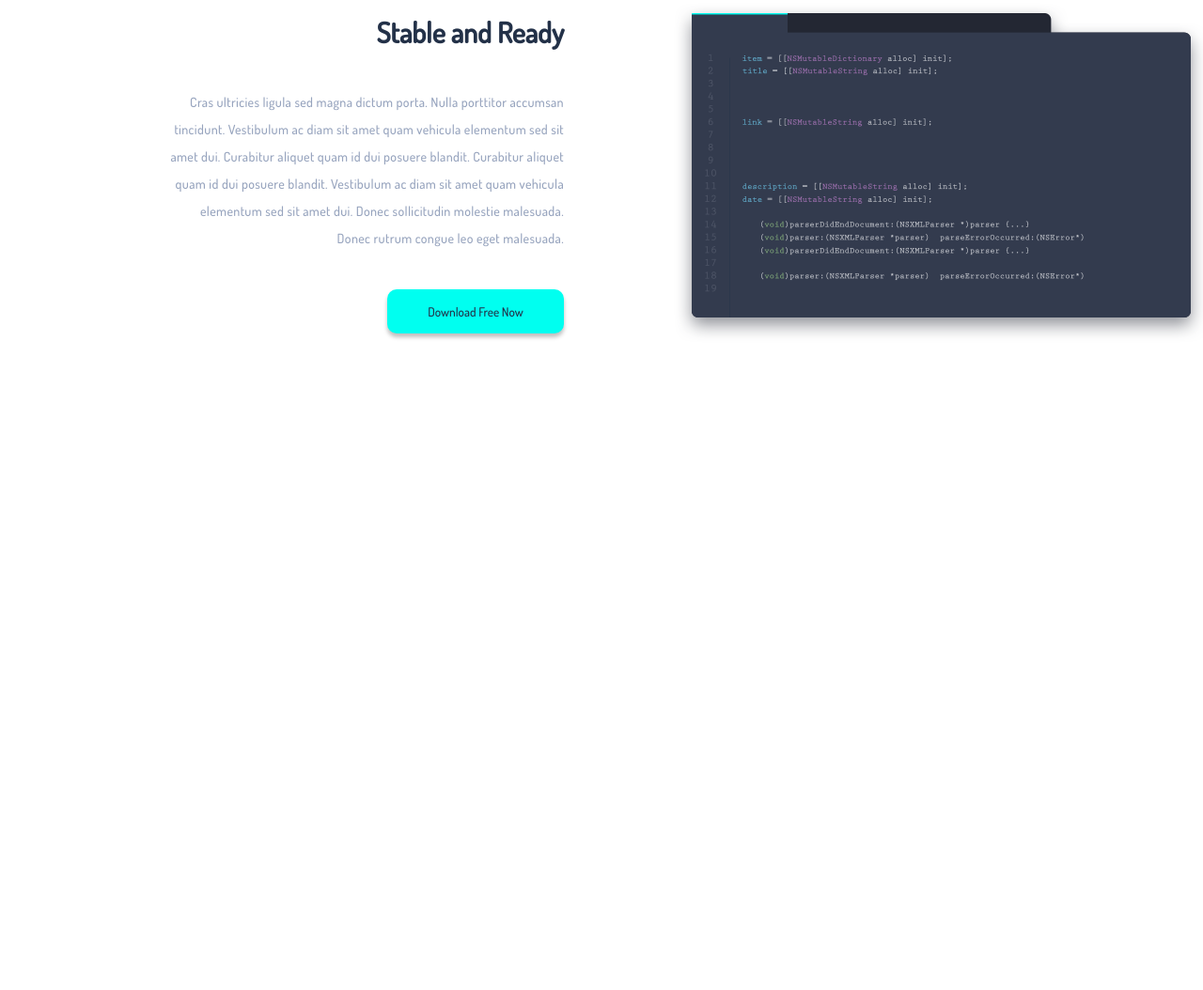
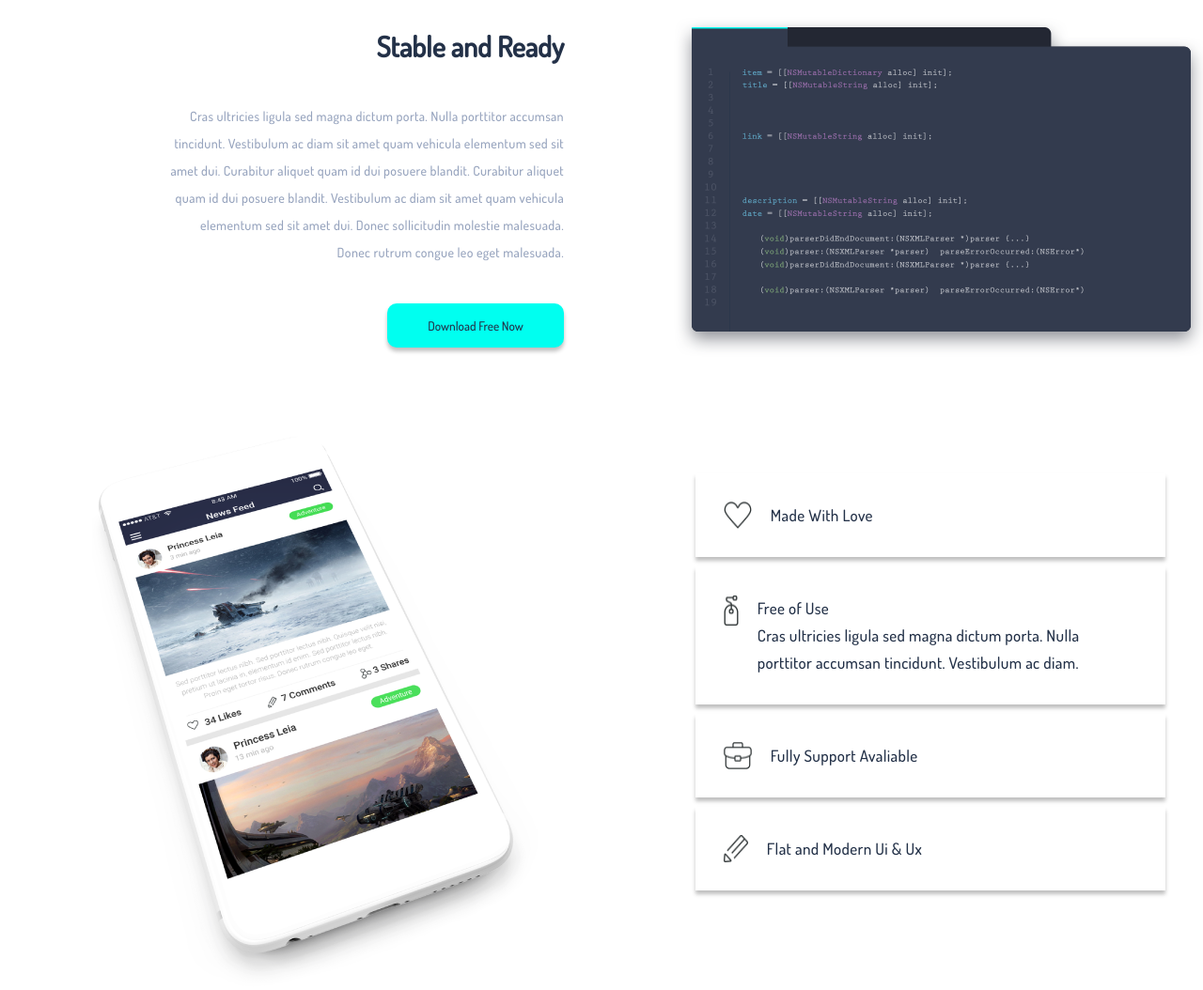
Before and after one commit to VovaNer/appo, a plain HTML site: page index.html in a window 1280 px wide. Shown: the part 2308-3362 px from the top of the page at 94% size. Before the commit the page ends 2742 px from the top, so only its background shows below. Drawn offline with Linux system fonts and the light colour scheme.

Commit message:
sample 2

```diff
--- a/css/main.css
+++ b/css/main.css
@@ -254,6 +254,7 @@ p {
 .samples {
   min-height: 600px;
 }
+/* Getmore */
 .getmore {
   display: flex;
   min-height: 500px;
@@ -279,13 +280,12 @@ p {
 .getmore-right h3 {
   margin-left: 10%;
 }
-
+/* Stable */
 .stable {
   display: flex;
-  min-height: 500px;
+  min-height: 530px;
   text-align: right;
 }
-
 .stable-left {
   width: 50%;
   padding: 40px;
@@ -305,8 +305,43 @@ p {
 .stable-right img {
   margin-left: 12%;
 }
-
 .stable .nav-btn {
   width: 188px;
   margin-left: auto;
 }
+/* Smartphone */
+.smartphone {
+  display: flex;
+  max-height: 500px;
+}
+.smartphone-left {
+  width: 50%;
+  text-align: right;
+}
+.smartphone-left img {
+}
+.smartphone-right {
+  width: 50%;
+  padding: 40px;
+  margin-left: 10%;
+}
+.smartphone-link {
+  margin-bottom: 10px;
+  box-shadow: 0px 4px 4px 0px rgba(0, 0, 0, 0.25);
+  font-size: 17px;
+  transition: all 0.3s ease-in-out;
+}
+.smartphone-link__inner {
+  display: flex;
+  padding: 30px;
+}
+.smartphone-text {
+  margin-left: 20px;
+  color: #233148;
+}
+.smartphone-icon {
+  max-height: 34px;
+}
+.smartphone-link:hover {
+  background-color: #00fff0;
+}
--- a/index.html
+++ b/index.html
@@ -120,6 +120,54 @@
                 <img src="img/CodeWindow.png" alt="code">
             </div>
         </div>
+        <div class="smartphone">
+            <div class="smartphone-left">
+                <img src="img/Screen.png" alt="smartphone">
+            </div>
+            <div class="smartphone-right">
+                <ul>
+                    <a href="#">
+                        <li class="smartphone-link">
+                            <div class="smartphone-link__inner">
+                                <img class="smartphone-icon" src="img/Heart.png" alt="heart">
+                                <p class="smartphone-text">Made
+                                    With Love</p>
+                            </div>
+                        </li>
+                    </a>
+                    <a href="#">
+                        <li class="smartphone-link">
+                            <div class="smartphone-link__inner">
+                                <img class="smartphone-icon" src="img/Tag.png" alt="heart">
+                                <div>
+                                    <p class="smartphone-text">Free of Use</p>
+                                    <p class="smartphone-text">Cras ultricies ligula sed magna dictum porta. Nulla
+                                        porttitor accumsan tincidunt.
+                                        Vestibulum ac diam.</p>
+                                </div>
+                            </div>
+
+                        </li>
+                    </a>
+                    <a href="#">
+                        <li class="smartphone-link">
+                            <div class="smartphone-link__inner">
+                                <img class="smartphone-icon" src="img/Case.png" alt="heart">
+                                <p class="smartphone-text">Fully Support Avaliable</p>
+                            </div>
+                        </li>
+                    </a>
+                    <a href="#">
+                        <li class="smartphone-link">
+                            <div class="smartphone-link__inner">
+                                <img class="smartphone-icon" src="img/Pencil.png" alt="heart">
+                                <p class="smartphone-text">Flat and Modern Ui & Ux</p>
+                            </div>
+                        </li>
+                    </a>
+                </ul>
+            </div>
+        </div>
     </section>
 
 
```
Also changed, not shown: img/Case.png (added), img/Heart.png (added), img/Pencil.png (added), img/Tag.png (added).
